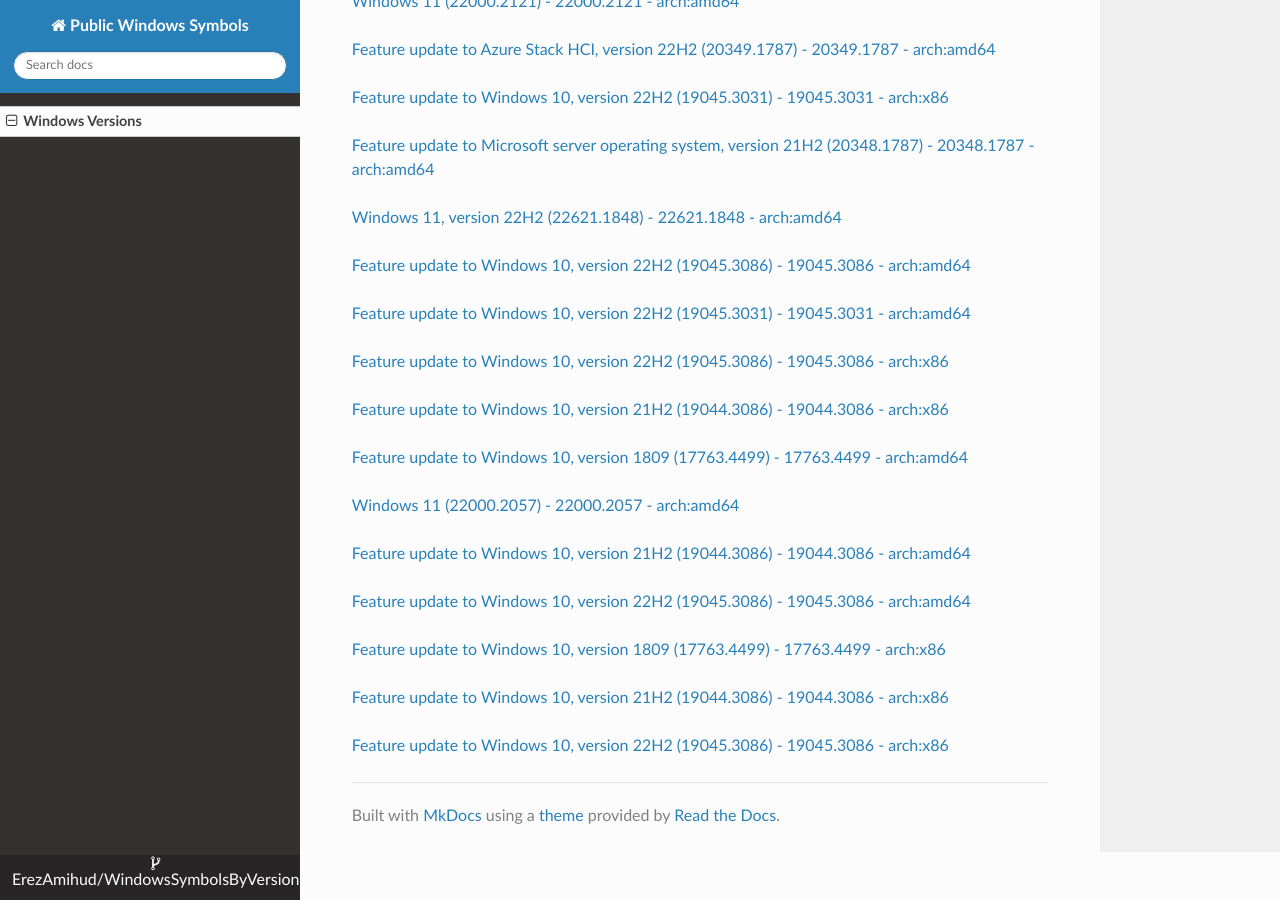
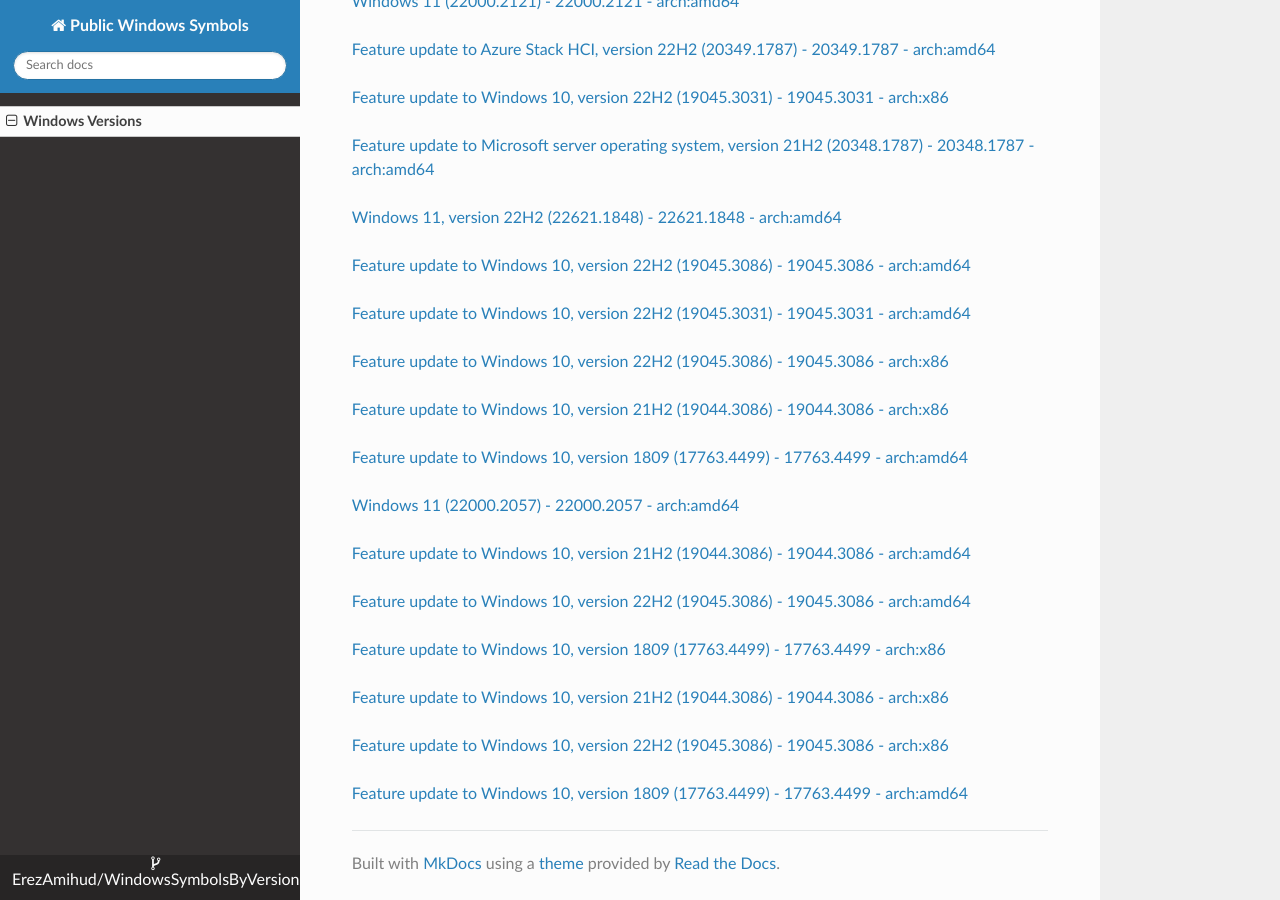
Before and after one commit to ErezAmihud/WindowsSymbolsByVersion, an MkDocs documentation site: the page built from docs/index.md, in a window 1280 px wide and 900 px high, scrolled down 30125 px. Built offline with MkDocs 1.6.1, drawn with Linux system fonts in a browser that asks for light colours; nearby versions of some CDN libraries.

Commit message:
Automated commit, add manifest for 441a55a8-2503-448c-9768-14f925f5f8c8

```diff
--- a/docs/index.md
+++ b/docs/index.md
@@ -1729,3 +1729,6 @@
 
 
 [Feature update to Windows 10, version 22H2 (19045.3086) - 19045.3086 - arch:x86](https://github.com/ErezAmihud/WindowsSymbolsByVersion/blob/main/manifests/d20b7d4b-3135-4715-be2e-5e47252ef589.manifest)
+
+
+[Feature update to Windows 10, version 1809 (17763.4499) - 17763.4499 - arch:amd64](https://github.com/ErezAmihud/WindowsSymbolsByVersion/blob/main/manifests/441a55a8-2503-448c-9768-14f925f5f8c8.manifest)
```
Also changed, not shown: process_builds.json (+1 -1 lines).
